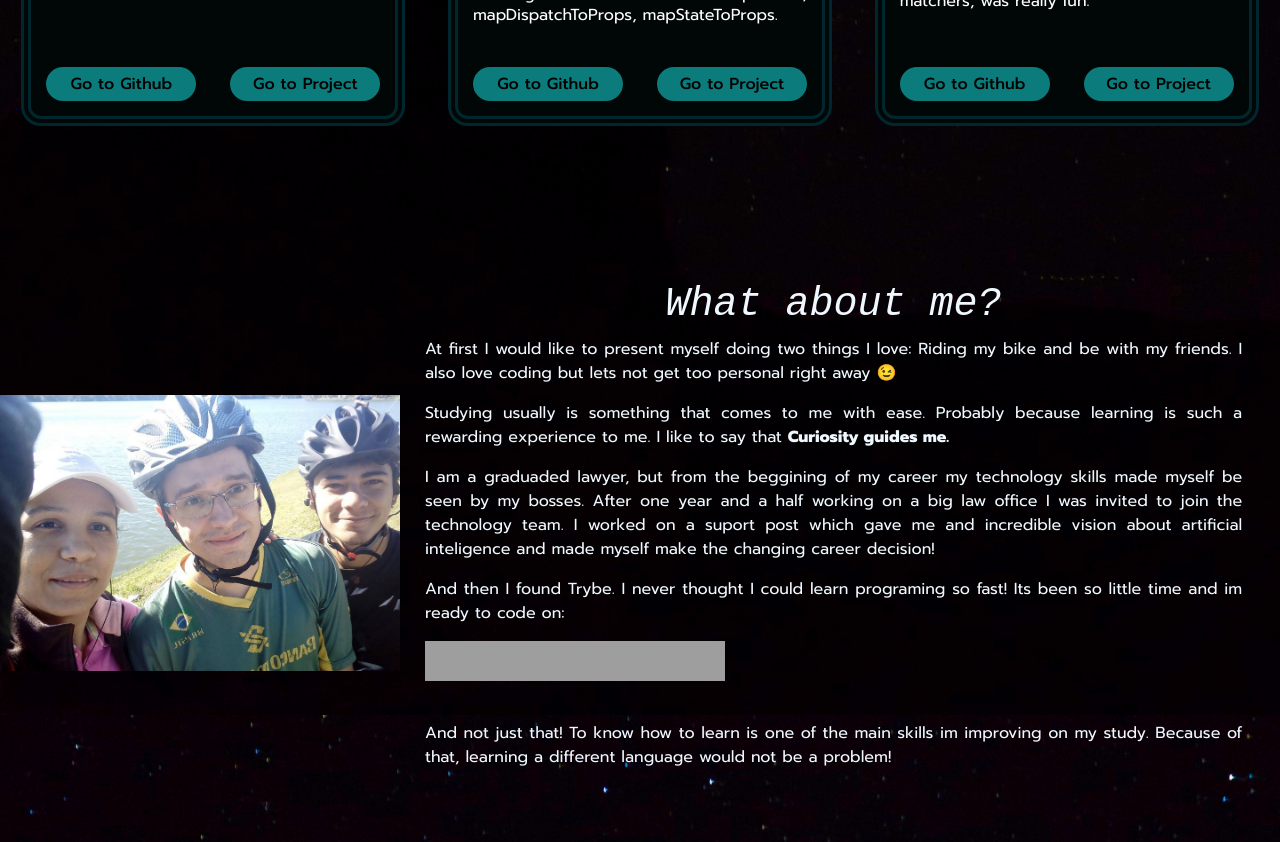
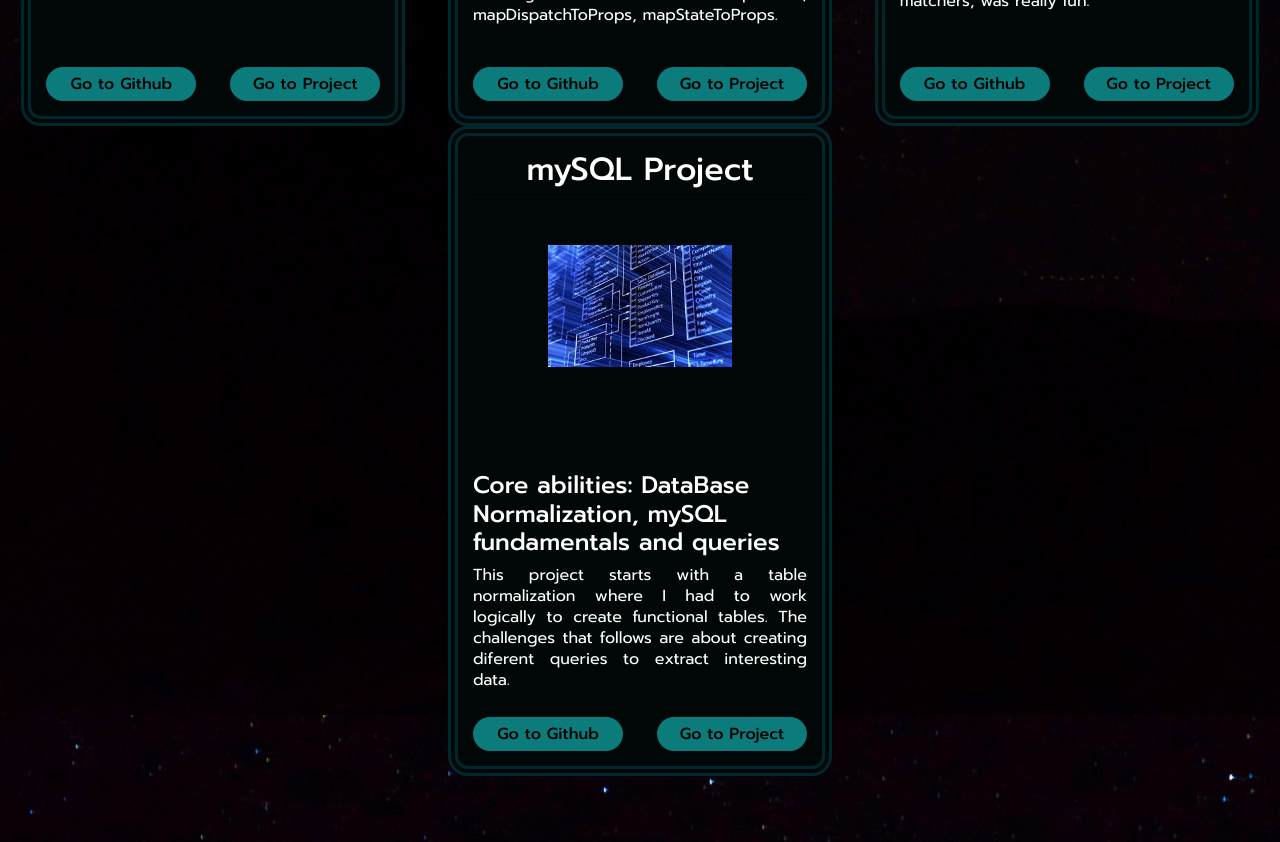
Before and after one commit to Leandro-Hespanhol/leandro-hespanhol.github.io, a React (Create React App) app: page / in a window 1280 px wide. Shown: the part 1560-2402 px from the top of the page. Built offline with nearby package versions, Linux system fonts and the light colour scheme; grey boxes are pictures that could not be loaded.

Commit message:
mysql project in

```diff
--- a/src/pages/Projects/Data.js
+++ b/src/pages/Projects/Data.js
@@ -1,6 +1,7 @@
 import starWars from '../../images/starwars-transp-cropped.png'
 import trybetunes from '../../images/equalizer.png'
 import trybewallet from '../../images/bolsaimagem.png'
+import sqlimage from '../../images/sqlimage.jpeg'
 
 export const reactProjects = [
   {
@@ -27,6 +28,14 @@ export const reactProjects = [
     link: 'https://github.com/Leandro-Hespanhol/TrybeTunes',
     projectLink: 'https://leandro-hespanhol.github.io/TrybeTunes/',
   },
+  {
+    name: 'mySQL Project',
+    image: sqlimage,
+    abilities: 'DataBase Normalization, mySQL fundamentals and queries',
+    description: 'This project starts with a table normalization where I had to work logically to create functional tables.    The challenges that follows are about creating diferent queries to extract interesting data.',
+    link: 'https://github.com/Leandro-Hespanhol/mySql-Project',
+    projectLink: 'https://github.com/Leandro-Hespanhol/mySql-Project',
+  },
 ]
 
 export const linkedinLink = 'https://www.linkedin.com/in/leandro-hespanhol/'
```
Also changed, not shown: src/images/sqlimage.jpeg (added).
